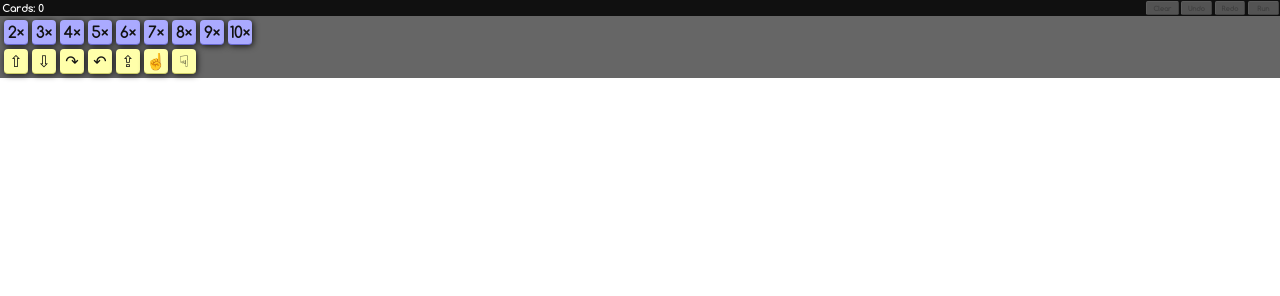
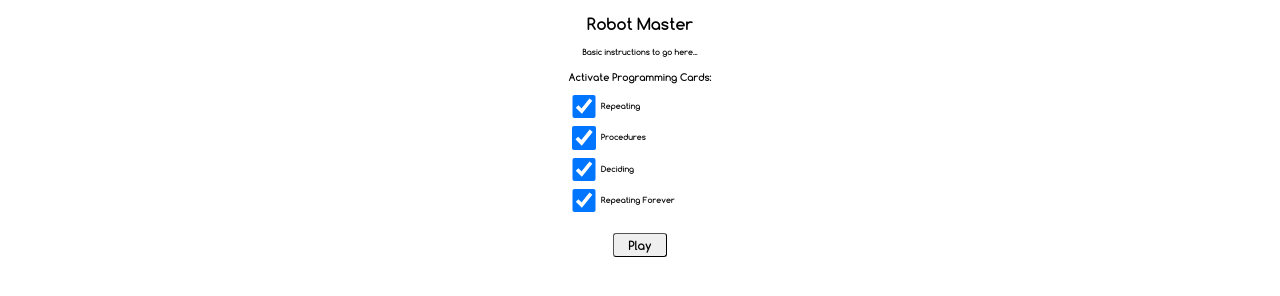
Before and after one commit to npryce/robots, a website with bundled scripts: page src/robots.html in a window 1280 px wide. Built offline with nearby package versions, Linux system fonts and the light colour scheme.

Commit message:
start screen for instructions and game configuration

```diff
--- a/src/robots.css
+++ b/src/robots.css
@@ -33,6 +33,75 @@ html, body {
 
 body {
 	position: static;
+	flex-direction: column;
+	justify-content: flex-start;
+	align-items: stretch;
+	font-family: Gameplay, sans-serif;
+}
+
+.starting #startview {
+	position: absolute;
+	top: 0px;
+	bottom: 0px;
+	left: 0px;
+	right: 0px;
+	display: flex;
+	flex-direction: column;
+	justify-content: flex-start;
+	align-items: center;
+	font-size: 50%;
+	margin: 2em;
+}
+
+.playing #startview {
+	display: none;
+}
+
+#startview h1 {
+	font-size: 200%;
+	margin-bottom: 1em;
+}
+
+#startview h2 {
+	font-size: 125%;
+	margin-bottom: 1em;
+}
+
+#startview #game-config {
+	margin-top: 2em;
+}
+
+#startview #start-buttons {
+	margin-top: 2em;
+}
+
+#startview ul {
+	list-style-type: none;
+}
+
+#startview li {
+	margin-bottom: 0.25em;
+}
+
+#startview ul input {
+	width: 1.75em;
+	height: 1.75em;
+}
+
+#startview button {
+	font-size: 150%;
+}
+
+.starting #gameview {
+	display: none;
+}
+
+.playing #gameview {
+	position: absolute;
+	top: 0px;
+	bottom: 0px;
+	left: 0px;
+	right: 0px;
 	display: flex;
 	flex-direction: column;
 	justify-content: flex-start;
@@ -44,6 +113,7 @@ body {
 	position: relative;
 	flex: 1 1;
 	background-color: #FEFEFF;
+	-webkit-overflow-scrolling: touch;
 }
 
 #program {
--- a/src/robots.html
+++ b/src/robots.html
@@ -18,11 +18,7 @@
 	<link href="html5reset.css" rel="stylesheet" type="text/css"/>
 	<link href="robots.css" rel="stylesheet" type="text/css"/>
 	<style type="text/css">
-	  .loading .runcontrol {
-          display: none;
-      }
-
-	  .loading #playercontrols {
+	  .loading #startview, .loading #gameview {
 	      display: none;
 	  }
 	</style>
@@ -30,6 +26,26 @@
 	<script src="require.js" type="text/javascript" data-main="main"></script>
   </head>
   <body class="loading">
+	<div id="startview">
+	  <h1>Robot Master</h1>
+
+	  <p>Basic instructions to go here...</p>
+
+	  <div id="game-config">
+		<h2>Activate Programming Cards:</h2>
+		<ul id="language-features">
+		  <li><input id="lang-repeat" type="checkbox" checked="true"></input><label for="lang-repeat"> Repeating</label></li>
+		  <li><input id="lang-procedures" type="checkbox" checked="true"></input><label for="lang-procedures"> Procedures</label></li>
+		  <li><input id="lang-error-handling" type="checkbox" checked="true"></input><label for="lang-error-handling"> Deciding</label></li>
+		  <li><input id="lang-infinite-repeast" type="checkbox" checked="true"></input><label for="lang-infinite-repeast"> Repeating Forever</label></li>
+		</ul>
+	  </div>
+	  <div id="start-buttons">
+		<button id="play">Play</button>
+	  </div>
+	</div>
+
+	<div id="gameview">
 	  <header id="header">
 		<div class="stats">Cards: <span id="card-count">0</span><span class="runcontrol">,
 		    Actions: <span id="steps">0</span>,
@@ -61,5 +77,6 @@
 		  </div>
 		</div>
 	  </div>
+	</div>
   </body>
 </html>
--- a/src/robots.js
+++ b/src/robots.js
@@ -121,12 +121,22 @@ define(["zepto", "lodash", "react", "robots.cards", "robots.audio", "robots.edit
 		updateHistory(history.redo());
 	}
 
+	function play() {
+		if (audio_player == null) {
+			audio_player = new audio.AudioPlayer();
+			preloadAudio(audio_player);
+		}
+
+		updateHistory(edit.undoStartingWith(cards.newProgram()));
+
+		$("body").removeClass("starting").addClass("playing");
+		viewToEditMode();
+	}
+
 	function start() {
-		audio_player = new audio.AudioPlayer();
-		preloadAudio(audio_player);
-
 		card_layout = gui.CardLayout({onEdit: onEdit});
 
+		$("#play").on("click", play);
 		$("#clear").on("click", clearProgram);
 		$("#undo").on("click", undo);
 		$("#redo").on("click", redo);
@@ -138,11 +148,7 @@ define(["zepto", "lodash", "react", "robots.cards", "robots.audio", "robots.edit
 		React.renderComponent(card_layout, document.getElementById("program"));
 		React.renderComponent(gui.CardStacks({cards: cards}), document.getElementById("stacks"));
 
-		updateHistory(edit.undoStartingWith(cards.newProgram()));
-
-		$("body").removeClass("loading");
-
-		viewToEditMode();
+		$("body").removeClass("loading").addClass("starting");
 	}
 
     return {
```
Lines whose indentation alone changed are shown as unchanged.
